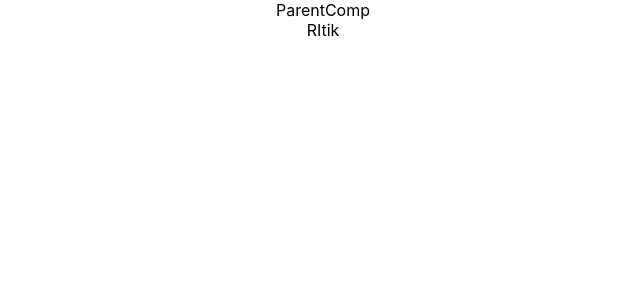
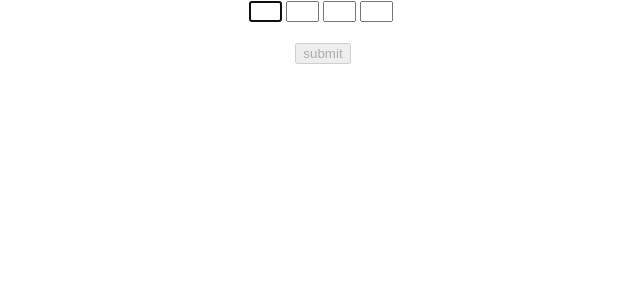
Before and after one commit to RitikParikh/codevoluation-react, a React (Create React App) app: page / in a window 1280 px wide. Shown: the top 300 px of the page, without its empty margins (317-957 px from the left). Built offline with nearby package versions, Linux system fonts and the light colour scheme.

Commit message:
RItik:tut29

```diff
--- a/src/components/ParentComp.js
+++ b/src/components/ParentComp.js
@@ -11,12 +11,12 @@ export class ParentComp extends Component {
     }
     componentDidMount() {
         // let i=0;
-        setInterval(()=>{
-            // i++;
-            this.setState({
-                name:"RItik"
-            });
-        }, 2000)
+        // setInterval(()=>{
+        //     // i++;
+        //     this.setState({
+        //         name:"RItik"
+        //     });
+        // }, 2000)
     }
   render() {
     console.log("Parent componect Rander");
--- /dev/null
+++ b/src/components/RefOTPForm.js
@@ -0,0 +1,63 @@
+import React, { Component } from 'react';
+import '../styles/RefsCss.css'
+class RefsDemo extends Component {
+    constructor(props) {
+        super(props);
+        this.list = [];
+        this.state = {
+            disable: true,
+            button: 'submit',
+        };
+        for(let i=1;i<=props.count;i++){
+            this.state[`inputBox${i}`]  = '';
+            this[`inputRef${i}`]  = React.createRef();
+        }
+        this[`inputRef${props.count+1}`] = React.createRef()
+    }
+    componentDidMount() {
+        console.log(this);
+        this.inputRef1.current.focus()
+    }
+    clickHandlers = () => {
+        let buttonText = "OTP -"
+        for(let i=1;i<=this.props.count;i++){
+            buttonText += this.state[`inputBox${i}`];
+        }
+        this.setState({ button: buttonText });
+    }
+    handleChange = (event, type) => {
+        let value = event.target.value.trim();
+             this.setState((state)=>{
+                return {[type]: value} }, () =>
+            {
+                console.log(`inputBox${this.props.count}` , type)
+                if(`inputBox${this.props.count}` === type){
+                    this.setState({ disable: false }, () => this[`inputRef${this.props.count+1}`].current.focus());
+                }else{
+                    for(let i=1;i<=this.props.count;i++){
+                        // console.log(`inputRef${i}`);
+                            (type === `inputBox${i}` && (this.state[`inputBox${i}`]).length===1) && this[`inputRef${i+1}`].current.focus();
+                    }
+                    this.setState({ disable: true });
+                }
+            });
+    }
+    render() {
+        let list = [];
+        for(let i=1;i<=this.props.count;i++){
+            list.push(<input type="text" ref={this[`inputRef${i}`]} key={`inputBox${i}`} maxLength={1}  onChange={(e) => this.handleChange(e, `inputBox${i}`)} value={this.state[`inputBox${i}`]} autoComplete="new-password" />);
+        }
+        return (
+            <>
+                <div>
+                    {list}
+                    <br/>
+                    <br/>
+                    <button type="submit" ref={this[`inputRef${this.props.count+1}`]} onClick={this.clickHandlers} disabled={this.state.disable}>{this.state.button}</button>
+                </div>
+            </>
+        )
+    }
+}
+
+export default RefsDemo
--- /dev/null
+++ b/src/components/RefsDemo.js
@@ -0,0 +1,34 @@
+import React, { Component } from 'react'
+
+class RefsDemo extends Component {
+    constructor(props) {
+        super(props);
+        this.inputRef = React.createRef()
+        this.cbRef = null
+        this.setCbRef = (element) =>{
+            this.cbRef = element
+        }
+    }
+    componentDidMount() {
+        // this.inputRef.current.focus();
+        // console.log(this.inputRef);
+        if(this.cbRef){
+            this.cbRef.focus()
+        }
+
+    }
+    clickHandler = ()=>{
+        alert(this.inputRef.current.value)
+    }
+  render() {
+    return (
+      <div>
+        <input type="text" ref ={this.inputRef}/>
+        <input type="text" ref ={this.setCbRef}/>
+        <button onClick={this.clickHandler}>Click</button>
+      </div>
+    )
+  }
+}
+
+export default RefsDemo
--- /dev/null
+++ b/src/components/RefsForm.js
@@ -0,0 +1,196 @@
+/* import React, { Component } from 'react'
+
+class RefsForm extends Component {
+    constructor(props) {
+        super(props);
+        this.inputRef = React.createRef()
+        this.inputCommentRef = React.createRef()
+        this.state = {
+            username: "",
+            comment: "",
+            text : "Click"
+        }
+    }
+    componentDidMount() {
+        this.inputRef.current.focus();
+    }
+    clickHandler = ()=>{
+        this.setState({
+            text: `${this.inputRef.current.value} ${this.inputCommentRef.current.value}`
+        })
+    }
+    userNameCHageHandler = (event) => {
+        this.setState({
+            username: event.target.value
+        },()=>{
+            if(this.state.username.length === 0){
+                this.inputRef.current.focus();
+            }else{
+                this.inputCommentRef.current.focus();
+            }
+        })
+
+    }
+    commentCHageHandler = (event) => {
+        this.setState({
+            comment: event.target.value
+        })
+    }
+  render() {
+    return (
+        <div>
+            <div>
+                <label>Username</label>
+                <input type="text" onChange = {this.userNameCHageHandler} value = {this.state.username} ref ={this.inputRef} />
+            </div>
+            <div>
+                <label>Comment</label>
+                <input type="text" onChange = {this.commentCHageHandler} value = {this.state.comment} ref ={this.inputCommentRef} />
+            </div>
+            <button onClick={this.clickHandler}>{this.state.text}</button>
+        </div>
+    )
+  }
+}
+
+export default RefsForm */
+
+
+
+
+//Devanshu
+/* import React, { Component } from 'react'
+
+class RefsDemo extends Component {
+    constructor(props) {
+        super(props)
+        this.state = {
+            name: '',
+            email: '',
+            phone: '',
+            disable: true,
+        }
+        this.inputRefName = React.createRef()
+        this.inputRefEmail = React.createRef()
+        this.inputRefPass = React.createRef()
+        this.inputRefButon = React.createRef()
+    }
+    componentDidMount() {
+        this.inputRefName.current.focus()
+        // console.log(this.inputRefName);
+    }
+    clickHandlers = (event) => {
+        alert(this.inputRefName.current.value)
+    }
+    handleChange = (event, type) => {
+        this.setState({ [type]: event.target.value }, () => {
+            // console.log(type,'-------------',this.state.name.length);
+            (type == 'name' && this.state.name.length > 0) && this.inputRefEmail.current.focus();
+            (type == 'email' && this.state.email.length > 0) && this.inputRefPass.current.focus();
+            if (type == 'phone' && this.state.phone.length > 0) {
+                this.setState({ disable: false })
+                this.inputRefButon.current.focus();
+            }
+        })
+    }
+    render() {
+        return (
+            <>
+                <div>
+                    <label>name {this.state.name}</label>
+                    <br />
+                    <input type="text" ref={this.inputRefName} onChange={(e) => this.handleChange(e, 'name')} value={this.state.name} />
+                </div>
+                <div>
+                    <label>email</label>
+                    <br />
+                    <input type="email" ref={this.inputRefEmail} onChange={(e) => this.handleChange(e, 'email')} />
+                </div>
+                <div>
+                    <label>phone</label>
+                    <br />
+                    <input type="text" ref={this.inputRefPass} onChange={(e) => this.handleChange(e, 'phone')} />
+                </div>
+                <br />
+                <div>
+                    <button type="submit" ref={this.inputRefButon} onClick={this.clickHandlers} disabled={this.state.disable}>submit</button>
+                </div>
+            </>
+        )
+    }
+}
+
+export default RefsDemo */
+
+import React, { Component } from 'react'
+
+class RefsDemo extends Component {
+    constructor(props) {
+        super(props)
+        this.state = {
+            name: '',
+            email: '',
+            phone: '',
+            disable: true,
+            button: 'submit',
+        }
+        this.inputRefName = React.createRef()
+        this.inputRefEmail = React.createRef()
+        this.inputRefPhone = React.createRef()
+        this.inputRefButon = React.createRef()
+    }
+    componentDidMount() {
+        this.inputRefName.current.focus()
+        // console.log(this.inputRefName);
+    }
+    clickHandlers = (event) => {
+        this.setState({ button: `OTP - ${this.state.name} ${this.state.email} ${this.state.phone}` });
+    }
+    handleChange = (event, type) => {
+        this.setState({ [type]: event.target.value }, () => {
+            // console.log(type,'-------------',this.state.name.length);
+            (type === 'name' && this.state.name.length > 0) && this.inputRefEmail.current.focus();
+            (type === 'email' && this.state.email.length > 0) && this.inputRefPhone.current.focus();
+            if (type === 'phone' && this.state.phone.length > 0) {
+
+                this.setState({ disable: false }, () => this.inputRefButon.current.focus());
+            } else {
+                this.setState({ disable: true })
+            }
+        })
+    }
+    render() {
+        const { state: { name,email, button,phone, disable },
+            inputRefName,
+            inputRefEmail,
+            inputRefPhone,
+            inputRefButon,
+            handleChange,
+            clickHandlers } = this
+        return (
+            <>
+                <div>
+                    <label>name</label>
+                    <br />
+                    <input type="text" ref={inputRefName} onChange={(e) => handleChange(e, 'name')} value={name} />
+                </div>
+                <div>
+                    <label>email</label>
+                    <br />
+                    <input type="email" ref={inputRefEmail} onChange={(e) => handleChange(e, 'email') } value={email} />
+                </div>
+                <div>
+                    <label>phone</label>
+                    <br />
+                    <input type="text" ref={inputRefPhone} onChange={(e) => handleChange(e, 'phone')} autoComplete="new-password" value={phone} />
+                </div>
+                <br />
+                <div>
+                    <button type="submit" ref={inputRefButon} onClick={clickHandlers} disabled={disable}>{button}</button>
+                </div>
+            </>
+        )
+    }
+}
+
+export default RefsDemo
--- a/src/components/index.js
+++ b/src/components/index.js
@@ -3,7 +3,6 @@ import React, { Component } from 'react';
 import '../App.css';
 // import '../styles/appStyles.css';
 // import styles from '../styles/appStyles.module.css';
-import '../App.css';
 // import Great from './Great';
 // import Welcome from './Welcome'
 // import Hello from './Hello';
@@ -19,8 +18,10 @@ import '../App.css';
 // import Inline from './Inline'
 // import Form from './Form'
 // import LifecycleA from './LifecycleA'
-import ParentComp from './ParentComp'
-
+// import ParentComp from './ParentComp'
+// import RefsDemo from './RefsDemo'
+// import RefsForm from './RefsForm'
+import RefOTPForm from './RefOTPForm'
 
 class Basic extends Component {
   render() {
@@ -48,7 +49,10 @@ class Basic extends Component {
         {/* <Inline/> */}
         {/* <Form/> */}
         {/* <LifecycleA/> */}
-        <ParentComp/>
+        {/* <ParentComp/> */}
+        {/* <RefsDemo /> */}
+        {/* <RefsForm /> */}
+        <RefOTPForm count ={4} />
       </div>
     );
   }
--- /dev/null
+++ b/src/styles/RefsCss.css
@@ -0,0 +1,5 @@
+input{
+    width: 25px;
+    margin-right: 4px;
+    text-align: center;
+    }
```
